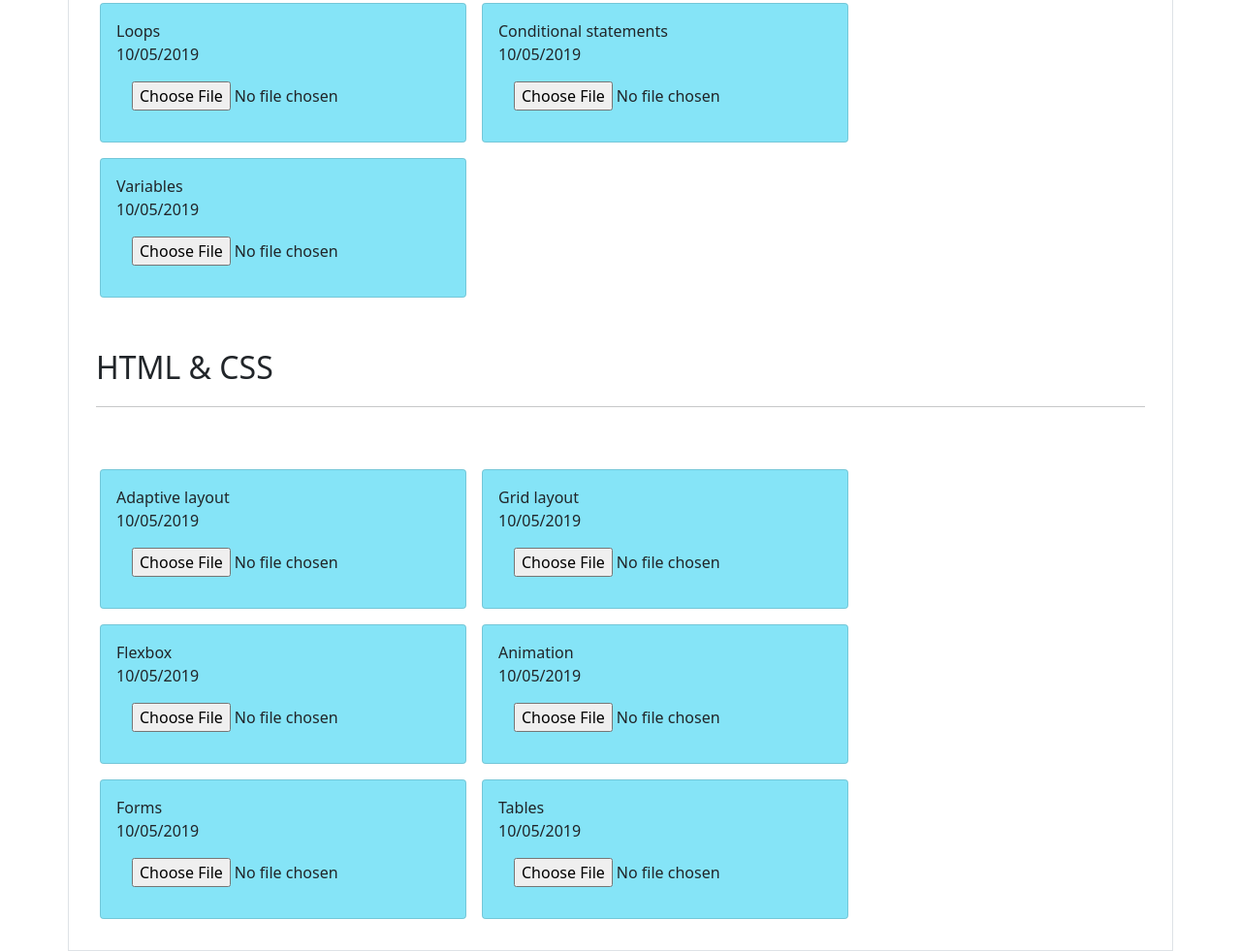
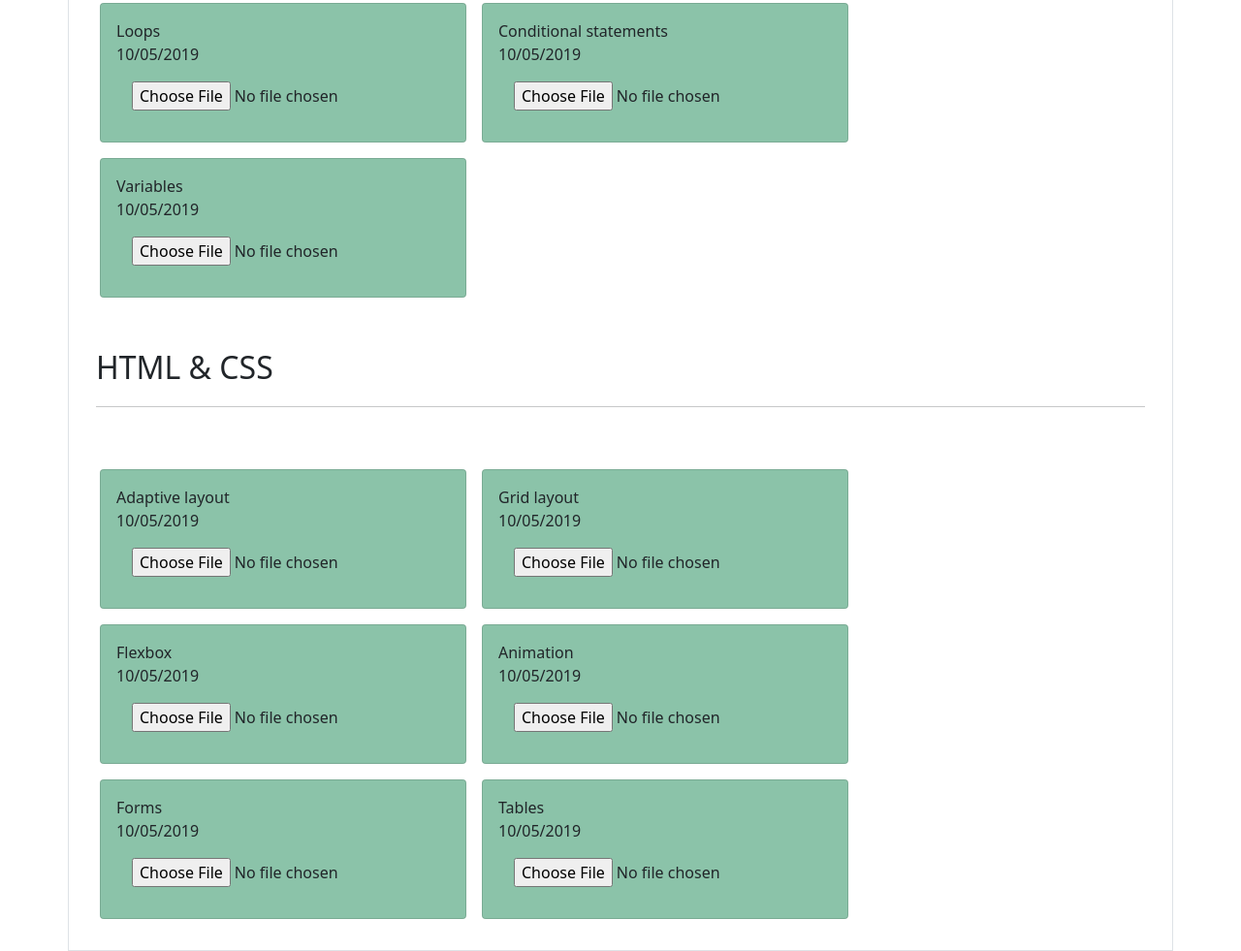
Before and after one commit to Omran0909/Git_homework, a plain HTML site: page index.html in a window 1280 px wide. Shown: the part 347-1328 px from the top of the page at 97% size. Drawn offline with nearby package versions, Linux system fonts and the light colour scheme.

Commit message:
all boxes sucess background added

```diff
--- a/index.html
+++ b/index.html
@@ -71,19 +71,19 @@
         <!-- first row -->
         <div class="container p-4">
             <div class="row">
-                <div class="card col-xx-1 col-xl-2 col-lg3 col-md-4 col-sm-6 col-xs-12 w-auto h-auto bg-info m-2 p-3" style="width: 18rem; --bs-bg-opacity: .5;">
+                <div class="card col-xx-1 col-xl-2 col-lg3 col-md-4 col-sm-6 col-xs-12 w-auto h-auto bg-success m-2 p-3" style="width: 18rem; --bs-bg-opacity: .5;">
                     Loops<br><span bg-light>10/05/2019</span>
                     <div class="card-body">
                         <input class="justify-content-right" type="file" placeholder="Choose file">
                     </div>
                 </div>
-                <div class="card col-xx-1 col-xl-2 col-lg3 col-md-4 col-sm-6 col-xs-12 w-auto h-auto bg-info m-2 p-3" style="width: 18rem; --bs-bg-opacity: .5;">
+                <div class="card col-xx-1 col-xl-2 col-lg3 col-md-4 col-sm-6 col-xs-12 w-auto h-auto bg-success m-2 p-3" style="width: 18rem; --bs-bg-opacity: .5;">
                     Conditional statements<br><span bg-light>10/05/2019</span>
                     <div class="card-body">
                         <input class="justify-content-right" type="file" placeholder="Choose file">
                     </div>
                 </div>
-                <div class="card col-xx-1 col-xl-2 col-lg3 col-md-4 col-sm-6 col-xs-12 w-auto h-auto bg-info m-2 p-3" style="width: 18rem; --bs-bg-opacity: .5;">
+                <div class="card col-xx-1 col-xl-2 col-lg3 col-md-4 col-sm-6 col-xs-12 w-auto h-auto bg-success m-2 p-3" style="width: 18rem; --bs-bg-opacity: .5;">
                     Variables<br><span bg-light>10/05/2019</span>
                     <div class="card-body">
                         <input class="justify-content-right" type="file" placeholder="Choose file">
@@ -101,37 +101,37 @@
         <!-- second line -->
         <div class="container p-4">
             <div class="row">
-                <div class="card col-xx-1 col-xl-2 col-lg3 col-md-4 col-sm-6 col-xs-12 w-auto h-auto bg-info m-2 p-3" style="width: 18rem; --bs-bg-opacity: .5;">
+                <div class="card col-xx-1 col-xl-2 col-lg3 col-md-4 col-sm-6 col-xs-12 w-auto h-auto bg-success m-2 p-3" style="width: 18rem; --bs-bg-opacity: .5;">
                     Adaptive layout<br><span bg-light>10/05/2019</span>
                     <div class="card-body">
                         <input class="justify-content-right" type="file" placeholder="Choose file">
                     </div>
                 </div>
-                <div class="card col-xx-1 col-xl-2 col-lg3 col-md-4 col-sm-6 col-xs-12 w-auto h-auto bg-info m-2 p-3" style="width: 18rem; --bs-bg-opacity: .5;">
+                <div class="card col-xx-1 col-xl-2 col-lg3 col-md-4 col-sm-6 col-xs-12 w-auto h-auto bg-success m-2 p-3" style="width: 18rem; --bs-bg-opacity: .5;">
                     Grid layout<br><span bg-light>10/05/2019</span>
                     <div class="card-body">
                         <input class="justify-content-right" type="file" placeholder="Choose file">
                     </div>
                 </div>
-                <div class="card col-xx-1 col-xl-2 col-lg3 col-md-4 col-sm-6 col-xs-12 w-auto h-auto bg-info m-2 p-3" style="width: 18rem; --bs-bg-opacity: .5;">
+                <div class="card col-xx-1 col-xl-2 col-lg3 col-md-4 col-sm-6 col-xs-12 w-auto h-auto bg-success m-2 p-3" style="width: 18rem; --bs-bg-opacity: .5;">
                     Flexbox<br><span bg-light>10/05/2019</span>
                     <div class="card-body">
                         <input class="justify-content-right" type="file" placeholder="Choose file">
                     </div>
                 </div>
-                <div class="card col-xx-1 col-xl-2 col-lg3 col-md-4 col-sm-6 col-xs-12 w-auto h-auto bg-info m-2 p-3" style="width: 18rem; --bs-bg-opacity: .5;">
+                <div class="card col-xx-1 col-xl-2 col-lg3 col-md-4 col-sm-6 col-xs-12 w-auto h-auto bg-success m-2 p-3" style="width: 18rem; --bs-bg-opacity: .5;">
                     Animation<br><span bg-light>10/05/2019</span>
                     <div class="card-body">
                         <input class="justify-content-right" type="file" placeholder="Choose file">
                     </div>
                 </div>
-                <div class="card col-xx-1 col-xl-2 col-lg3 col-md-4 col-sm-6 col-xs-12 w-auto h-auto bg-info m-2 p-3" style="width: 18rem; --bs-bg-opacity: .5;">
+                <div class="card col-xx-1 col-xl-2 col-lg3 col-md-4 col-sm-6 col-xs-12 w-auto h-auto bg-success m-2 p-3" style="width: 18rem; --bs-bg-opacity: .5;">
                     Forms<br><span bg-light>10/05/2019</span>
                     <div class="card-body">
                         <input class="justify-content-right" type="file" placeholder="Choose file">
                     </div>
                 </div>
-                <div class="card col-xx-1 col-xl-2 col-lg3 col-md-4 col-sm-6 col-xs-12 w-auto h-auto bg-info m-2 p-3" style="width: 18rem; --bs-bg-opacity: .5;">
+                <div class="card col-xx-1 col-xl-2 col-lg3 col-md-4 col-sm-6 col-xs-12 w-auto h-auto bg-success m-2 p-3" style="width: 18rem; --bs-bg-opacity: .5;">
                     Tables<br><span bg-light>10/05/2019</span>
                     <div class="card-body">
                         <input class="justify-content-right" type="file" placeholder="Choose file">
```
